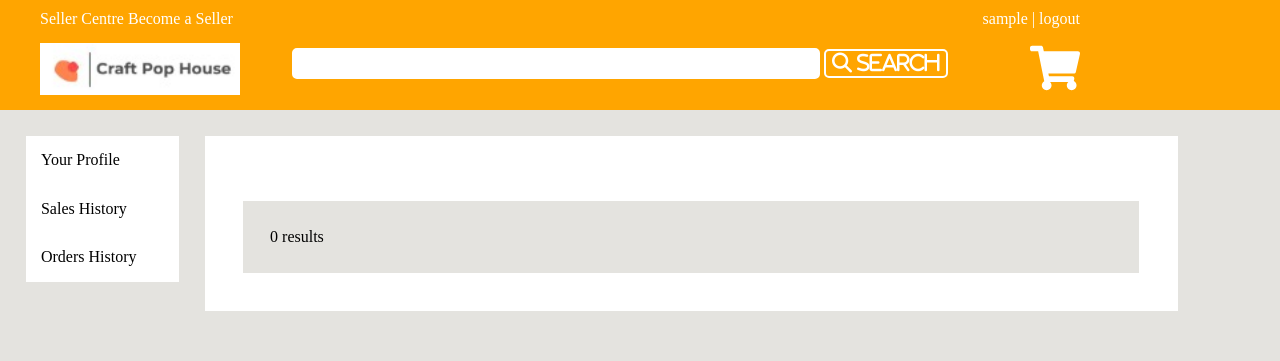
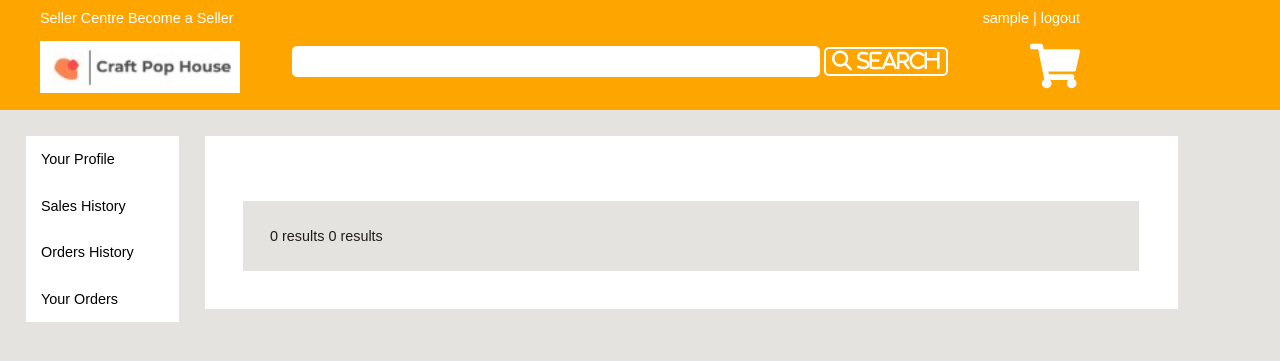
Before and after one commit to JiaweiGit1999/Craft-Pop-House, a PHP site: page /profile.php in a window 1280 px wide. Shown: the top 361 px of the page. Run offline with PHP 8.4, Linux system fonts and the light colour scheme; the visitor is signed in with stand-in values (Sample User, id 1); tables that the repository leaves empty or names only in its code hold one stand-in row (values such as "Sample post"); some libraries are stand-ins or nearby versions.

Commit message:
added your orders tab (feature)

```diff
--- a/buyingpage.css
+++ b/buyingpage.css
@@ -458,6 +458,23 @@ form{
 #specificdetails div{
 	margin-top: 9%;
 }
+#checkout-button{
+	color: orange;
+    border: 1px solid orange;
+    padding: 10px;
+    margin-top: 5px;
+    float: right;
+}
+#profileorderstable{
+	display:none;
+}
+.checkout{
+	margin-top: 5%;
+    margin-left: 4%;
+}
+.paypal{
+	width:25%;
+}
 .sellerproductdetails{
 	display:inline-block;
 	height:100px;
--- a/profile.php
+++ b/profile.php
@@ -6,6 +6,7 @@
 
 <link rel="stylesheet" type="text/css"href="buyingpage.css">
 <script src="https://kit.fontawesome.com/c823101727.js" crossorigin="anonymous"></script>
+<link rel="stylesheet" type="text/css"href="style.css">
 <script src="profile.js" ></script>
 <body>
 
@@ -65,9 +66,10 @@ $result = $conn->query($sql);
 
 
 echo'<div id="sellersidenav">
-		<a class="sellermenu" href="sellingpage.php">Your Profile</a>
+		<a class="sellermenu" href="profile.php">Your Profile</a>
 		<a class="sellermenu" href="sellingpage.php">Sales History</a>
 		<a class="sellermenu" href="sellingpage.php">Orders History</a>
+		<a class="sellermenu" href="javascript:DisplayOrders()">Your Orders</a>
 	</div>
 	';
 
@@ -94,14 +96,70 @@ if ($result->num_rows > 0) {
 			<p class="newpass">New Password: <input type="text" name="editnewpass" id = "newpass" required></input></p>
 			<p class="Email">Email: <input type="text" name="editemail" value=' . $row["email"] . ' requiredrequired></input></p>
 			<p class="Address">Address: <input type="text" name="editaddress" value=' . $row["address"] . ' required></input></p>
-		<form>
+		</form>
 	';
     }
 } else {
     echo "0 results";
 }
 
-echo'</div></div>
+echo'
+<table class="tbl-cart" cellpadding="10" cellspacing="1" id="profileorderstable">
+		<tbody>
+		<tr>
+		<th style="text-align:left;">Name</th>
+		<th style="text-align:left;">Status</th>
+		<th style="text-align:right;" width="5%">Quantity</th>
+		<th style="text-align:right;" width="10%">Date</th>
+		</tr>';
+$sql = "SELECT * FROM orders Where userid = ".$userid;
+$result = $conn->query($sql);
+$countitems = 0;
+$orderdate = [];
+$orderstatus = [];
+$quantity = [];
+$productid = [];
+$orderid = [];
+if ($result->num_rows > 0) {
+    // output data of each row
+    while($row = $result->fetch_assoc()) {
+		array_push($orderdate,$row["date"]);
+		array_push($orderstatus,$row["status"]);
+		array_push($quantity,$row["quantity"]);
+        array_push($productid,$row["productid"]);
+		array_push($orderid,$row["orderid"]);
+
+    }
+} else {
+    echo "0 results";
+}
+$i = 0;
+while($i < count($productid)){
+	$sql = "SELECT * FROM products Where productid = ".$productid[$i];
+	$result = $conn->query($sql);
+	$countitems = 0;
+	if ($result->num_rows > 0) {
+		// output data of each row
+		while($row = $result->fetch_assoc()) {
+			echo '
+		<tr>
+			<td><img src="'.$row["img"].'" class="cart-item-image" />'.$row["name"].'</td>
+			<td>'.$orderstatus[$i].'</td>
+			<td style="text-align:right;">'.$quantity[$i].'</td>
+			<td  style="text-align:right;">'.$orderdate[$i].'</td>
+		</tr>';
+
+		}
+	} else {
+		echo "0 results";
+	}
+	$i++;
+}
+
+echo'</tr>
+		</tbody>
+		</table>
+		</div></div>
 </body>
 </html>';
 if ($_SERVER["REQUEST_METHOD"] == "POST") {
```
